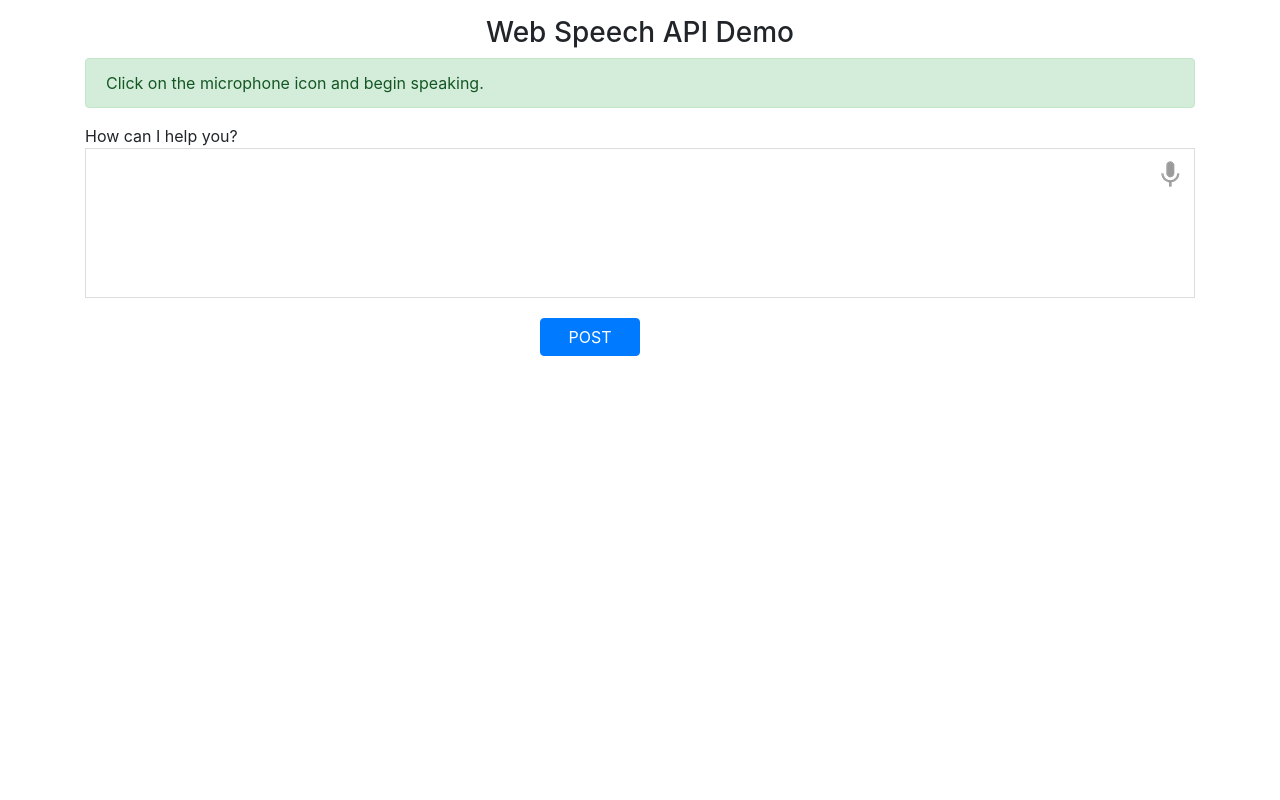
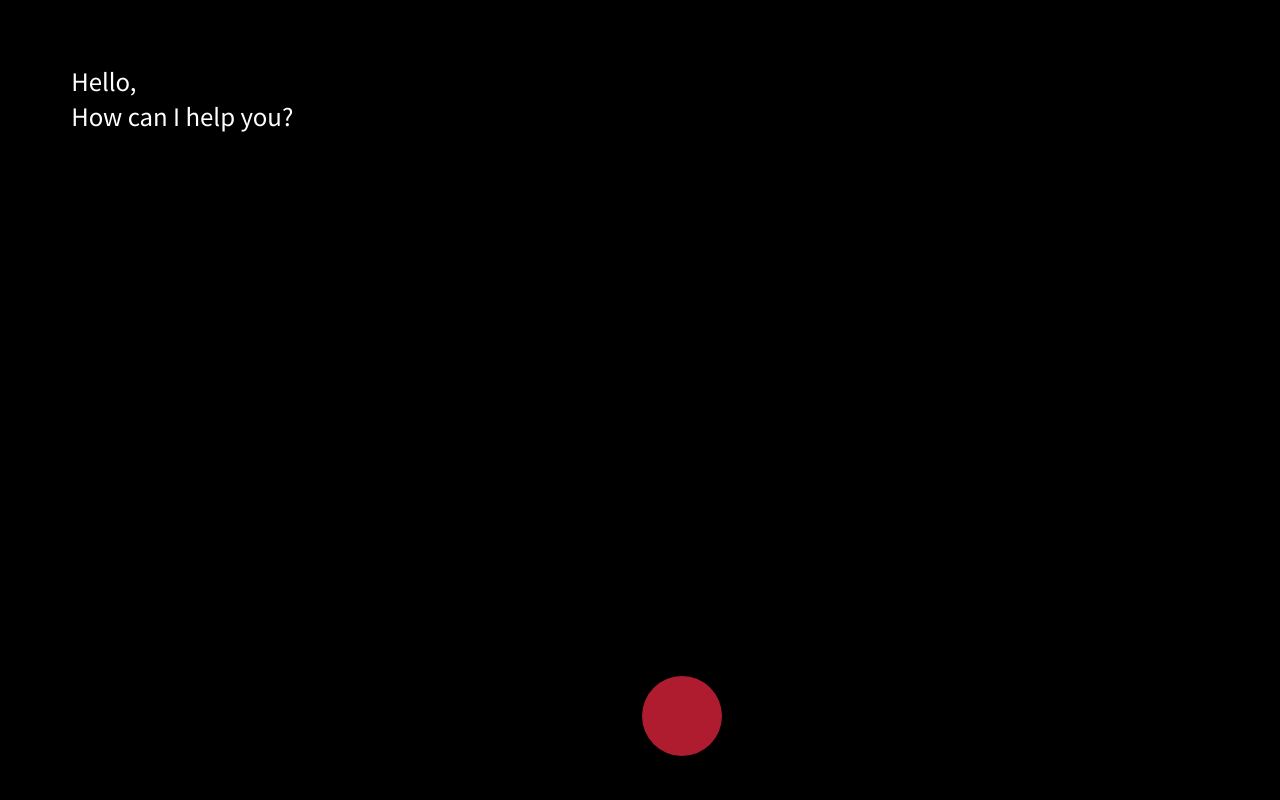
Before and after one commit to dorianriepe/personal-assistant, a Django app: page / in a window 1280 px wide. Run offline with Django 3.2, Linux system fonts and the light colour scheme; some libraries are stand-ins or nearby versions.

Commit message:
minor design changes

```diff
--- a/assistant/testview/static/js/web-speech-api.js
+++ b/assistant/testview/static/js/web-speech-api.js
@@ -129,16 +129,16 @@ function upgrade() {
     showInfo('upgrade');
 }
 
-var two_line = /\n\n/g;
-var one_line = /\n/g;
 
 function linebreak(s) {
+    var one_line = /\n/g;
+    var two_line = /\n\n/g;
     return s.replace(two_line, '<p></p>').replace(one_line, '<br>');
 }
 
-var first_char = /\S/;
 
 function capitalize(s) {
+    var first_char = /\S/;
     return s.replace(first_char, function (m) {
         return m.toUpperCase();
     });
--- a/assistant/testview/static/newindex.css
+++ b/assistant/testview/static/newindex.css
@@ -1,4 +1,4 @@
-@import url('https://fonts.googleapis.com/css2?family=Noto+Sans+KR:wght@400;900&display=swap');
+@import url('https://fonts.googleapis.com/css2?family=Noto+Sans+KR:wght@400;500;900&display=swap');
 
 body {
     background-color: black;
@@ -6,11 +6,53 @@ body {
     font-size: x-large;
 }
 
+a {
+    border-radius: 40px;
+    background: lightblue;
+    padding: 15px;
+    padding-left: 40px;
+    padding-right: 40px;
+    text-decoration: none;
+    color : #000;
+    font-size: large;
+}
+
+button {
+    background-color: #af1c30; /* Green */
+    border: none;
+    color: white;
+    padding: 40px;
+    text-align: center;
+    text-decoration: none;
+    display: inline-block;
+    font-size: 16px;
+    margin: 4px 2px;
+    cursor: pointer;
+    border-radius: 50%;
+    left: 50%;
+    bottom:   5%;
+    position: absolute;
+}
+
+.news {
+    background-color: #0076BA;
+    margin-top: 5%;
+}
+
+.online-meeting {
+    background-color: #B12624;
+}
+
 .assistant {
     color: white;
+    width:50%;
+    margin-left: 5%;
+    margin-top: 5%;
 }
 
 .user {
     color: #FF9301;
     text-align: right;
+    margin-right: 5%;
+    margin-top: 5%;
 }
--- a/assistant/testview/templates/newindex.html
+++ b/assistant/testview/templates/newindex.html
@@ -19,12 +19,12 @@
             <div id="dialog">
 
                 <div class="assistant">
-                    <p>Hi Dorian,<br>How can I help you?</p>
+                    <p>Hello,<br>How can I help you?</p>
                 </div>
 
             </div>
 
-            <button id="start">Start</button>
+            <button id="start"></button>
 
 
         </main>
--- a/assistant/testview/urls.py
+++ b/assistant/testview/urls.py
@@ -3,6 +3,6 @@ from django.urls import path
 from . import views
 
 urlpatterns = [
-    path('', views.index, name='index'),
-    path('new', views.newindex, name='newindex'),
+    path('old', views.index, name='index'),
+    path('', views.newindex, name='newindex'),
 ]
--- a/assistant/usecases/meeting.py
+++ b/assistant/usecases/meeting.py
@@ -7,7 +7,7 @@ class Meeting:
 
         response = {
                 "text": "Your next lecture Semantic Web starts in 10 minutes. Remember your \"exam questions\" assignment.",
-                "html": "<p>Your next lecture \"Semantic Web\" starts in 10 minutes. Remember your \"exam questions\" assignment. Here is the Zoom link:<p><a href=\"https://dhbw-stuttgart.zoom.us/j/2334403821?pwd=RWpkUjFQSnlZdVEwRDNLTWV0QS9tQT09\">Semantic Web</a>",
+                "html": "<p>Your next lecture \"Semantic Web\" starts in 10 minutes. Remember your \"exam questions\" assignment. Here is the Zoom link:<p><a class=\"online-meeting\" href=\"https://dhbw-stuttgart.zoom.us/j/2334403821?pwd=RWpkUjFQSnlZdVEwRDNLTWV0QS9tQT09\">Semantic Web</a>",
                 "follow_up": "meeting",
                 "context": "test"
             }
--- a/assistant/usecases/welcome.py
+++ b/assistant/usecases/welcome.py
@@ -7,7 +7,7 @@ class Welcome:
 
         response = {
                 "text": "Good morning, today it's going to be sunny 22 degrees. NASA's Perseverance rover has successfully touched down on Mars.",
-                "html": "<p>Good Morning!<br> today it's going to be sunny 22 degrees. NASA's \"Perseverance\" rover has successfully touched down on Mars. For more information check this website:<p><a href=\"https://www.tagesschau.de/ausland/mars-landung-101.html\">Rover \"Perseverance\" lands on Mars</a>",
+                "html": "<p>Good Morning!<br> today it's going to be sunny 22 degrees. NASA's \"Perseverance\" rover has successfully touched down on Mars. For more information check this website:<p><a class=\"news\" href=\"https://www.tagesschau.de/ausland/mars-landung-101.html\">Rover \"Perseverance\" lands on Mars</a>",
                 "follow_up": "welcome",
                 "context": "test"
             }
```
